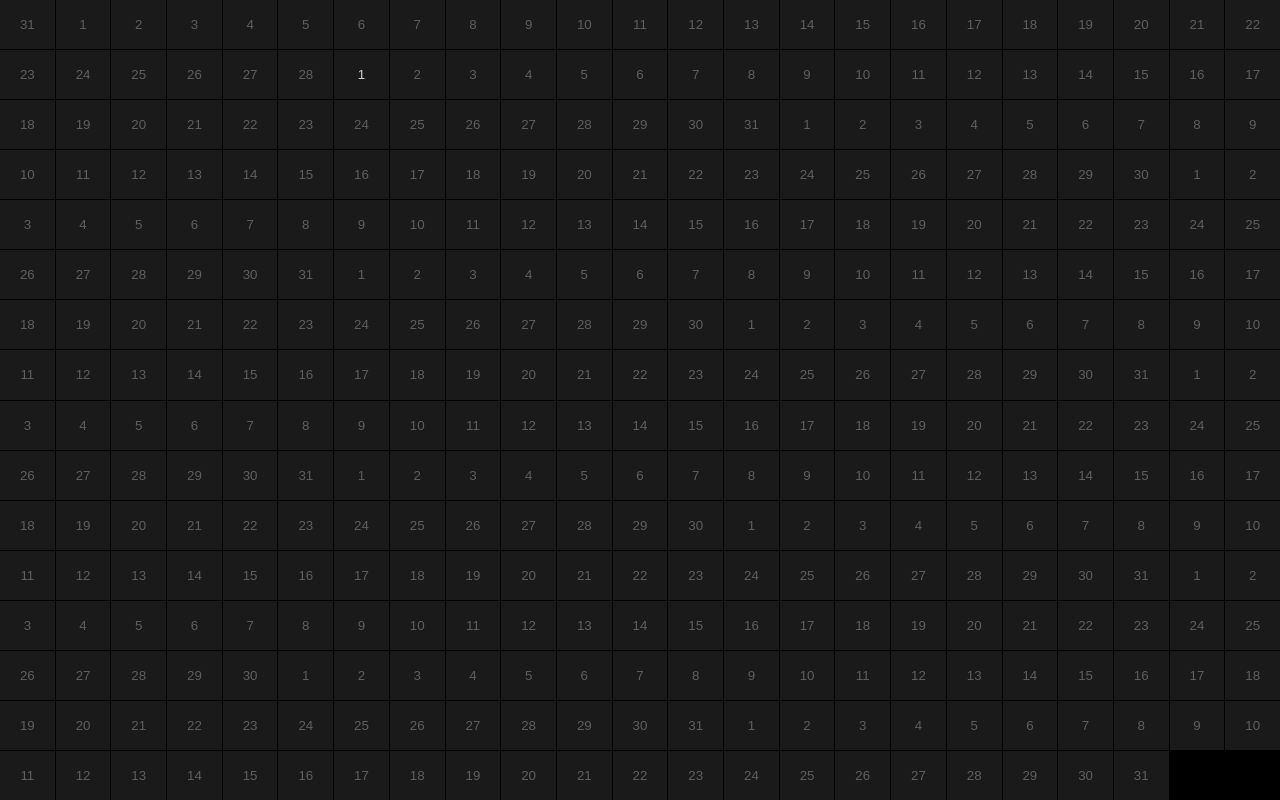
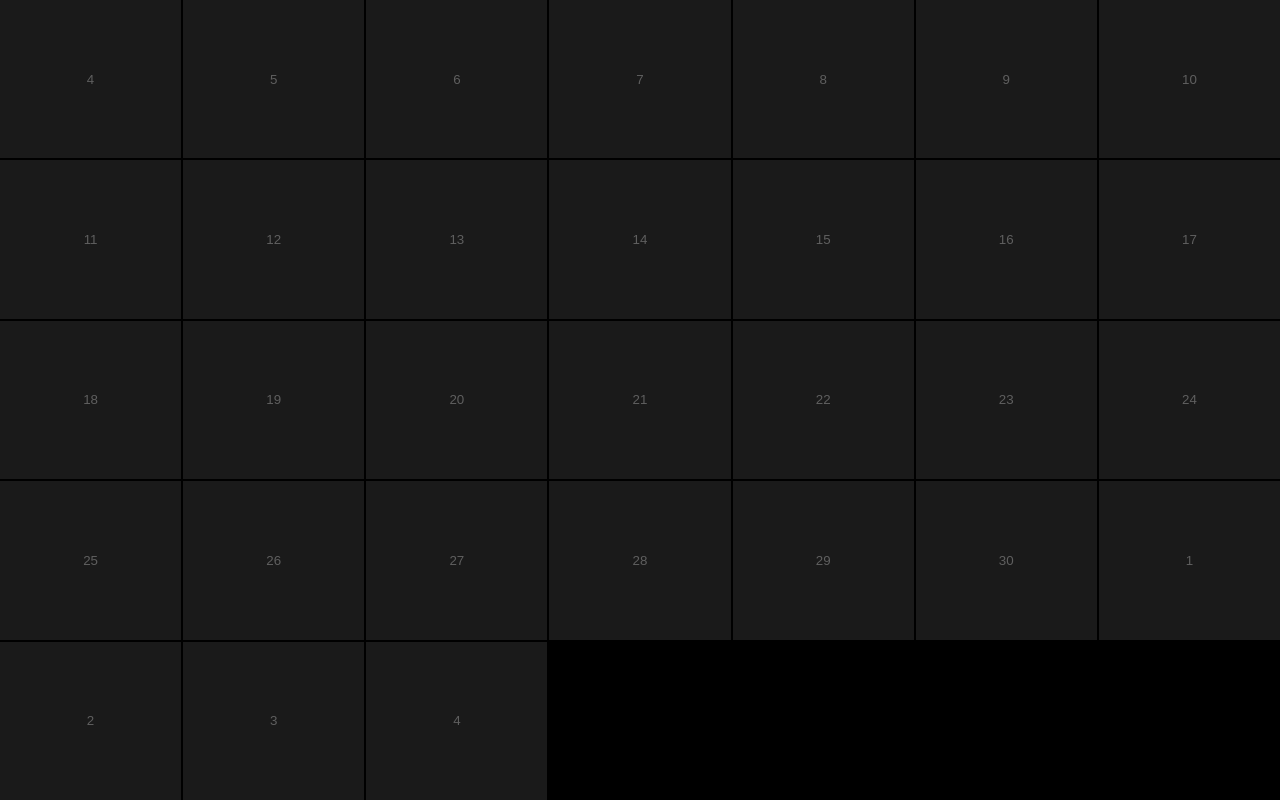
Before and after one commit to mathijspb/everyday, a Vue app: page / in a window 1280 px wide. Built offline with nearby package versions, Linux system fonts and the light colour scheme.

Commit message:
:art: Update layout and styling for Days component; adjust date range in store

```diff
--- a/public/index.html
+++ b/public/index.html
@@ -4,8 +4,7 @@
     <meta charset="utf-8">
     <meta http-equiv="X-UA-Compatible" content="IE=edge">
     <meta name="viewport" content="width=device-width,initial-scale=1.0">
-    <link rel="icon" href="<%= BASE_URL %>favicon.ico">
-    <title><%= htmlWebpackPlugin.options.title %></title>
+    <title>Daily</title>
   </head>
   <body>
     <noscript>
--- a/src/components/Day.vue
+++ b/src/components/Day.vue
@@ -50,11 +50,12 @@ button {
     }
 
     &.active {
-        background: rgba(255, 255, 255, 0.5);
+        background: rgba(185, 255, 163, 0.5);
         color: transparent;
     }
 
     &.is-today:not(.active) {
+        background: rgba(255, 255, 255, 0.14);
         color: rgba(255, 255, 255, 0.8);
     }
 }
--- a/src/components/Days.vue
+++ b/src/components/Days.vue
@@ -47,11 +47,10 @@ export default {
 .days {
     display: grid;
 
-    grid-template-columns: repeat(23, 2fr);
-    // grid-template-rows: repeat(10, 2fr);
+    grid-template-columns: repeat(7, 2fr);
 
-    column-gap: 1px;
-    row-gap: 1px;
+    column-gap: 2px;
+    row-gap: 2px;
 
     height: 100vh;
 }
--- a/src/store/index.js
+++ b/src/store/index.js
@@ -7,8 +7,8 @@ Vue.use(Vuex);
 export default new Vuex.Store({
     plugins: [createPersistedState()],
     state: {
-        startDate: new Date(2021, 0, 30),
-        endDate: new Date(2021, 12, 31),
+        startDate: new Date(2024, 10, 3),
+        endDate: new Date(2024, 11, 4),
         days: [],
     },
     mutations: {
@@ -27,6 +27,4 @@ export default new Vuex.Store({
             }
         },
     },
-    actions: {
-    },
 });
```
Also changed, not shown: 2 other files (tests, documents, lock files or other folders).
